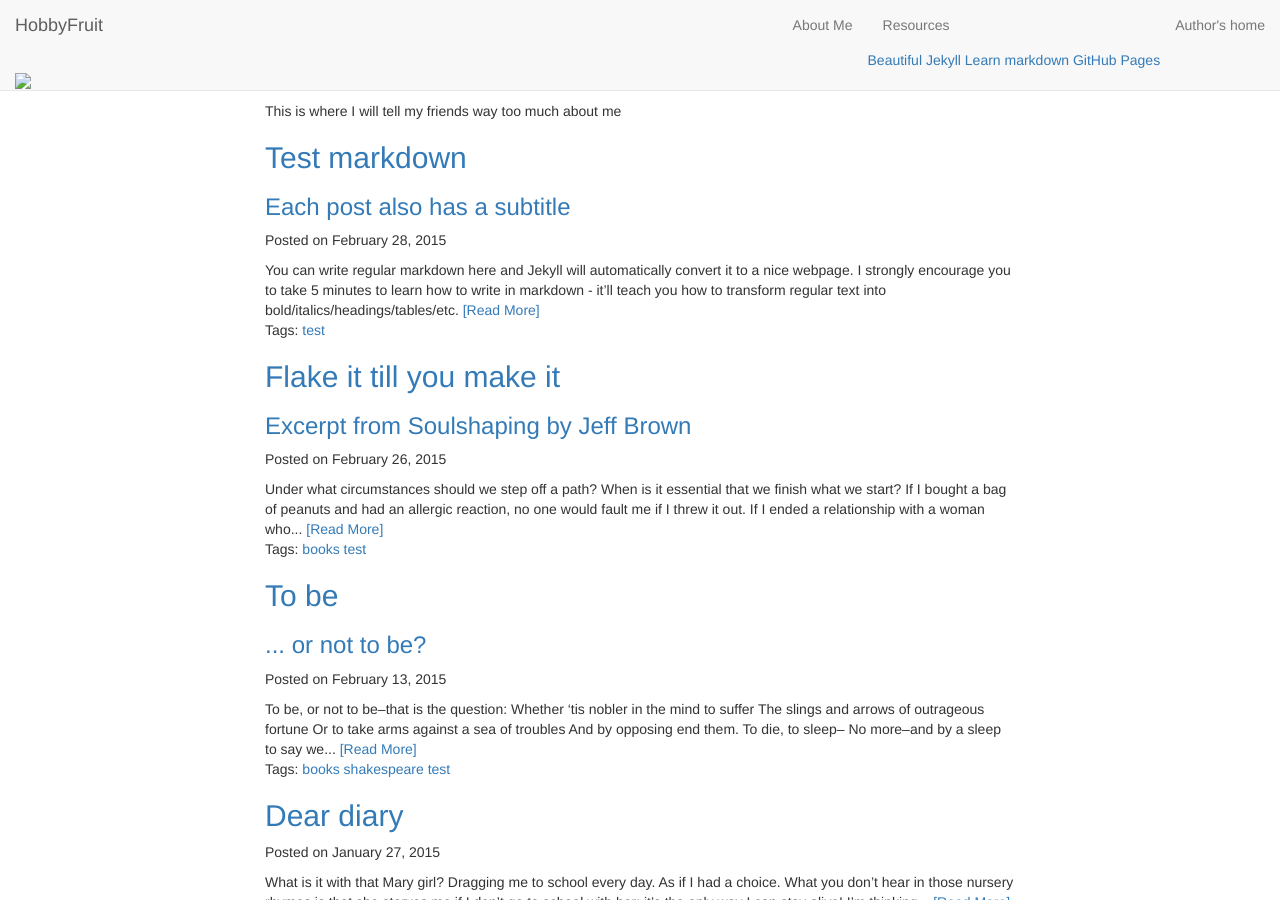
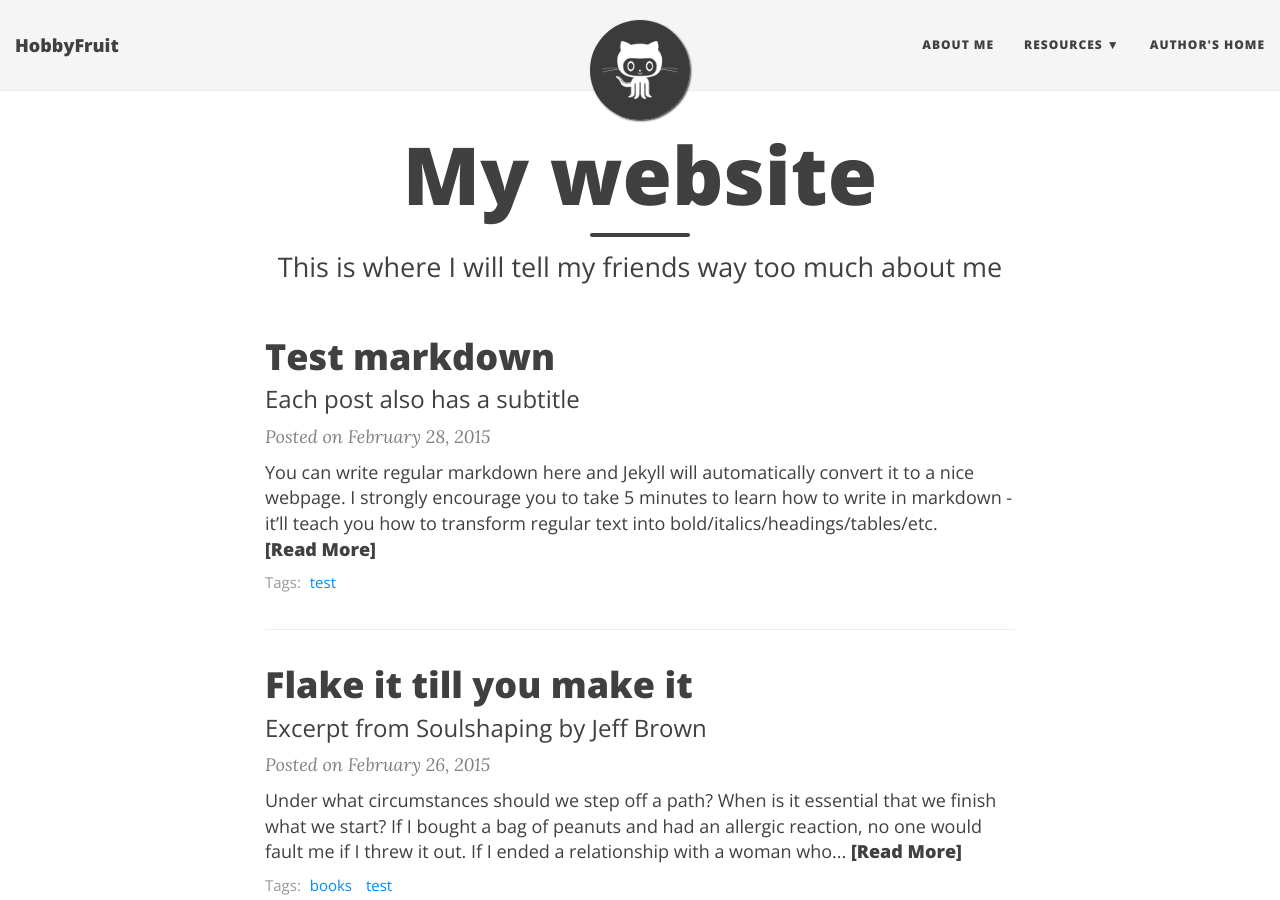
Before and after one commit to hobbyfruit/hobbyfruit.github.io, a Jekyll site: the page built from index.html, in a window 1280 px wide and 900 px high. Built offline with Jekyll 4.4.1, drawn with Linux system fonts in a browser that asks for light colours; nearby versions of some CDN libraries; library files that are not in the unit come from our copies; the list of posts is cut into pages by our own code; part of the change alters nothing that is shown.

```diff
--- a/_config.yml
+++ b/_config.yml
@@ -5,7 +5,7 @@
 
 # If you are building a simple GitHub user page (https://username.github.io) then use these settings:
 url: "https://hobbyfruit.github.io"
-baseurl: "hobbyfruit"
+baseurl: ""
 
 # If you are building a GitHub project page then use these settings:
 #url: "http://username.github.io/projectname"
```
